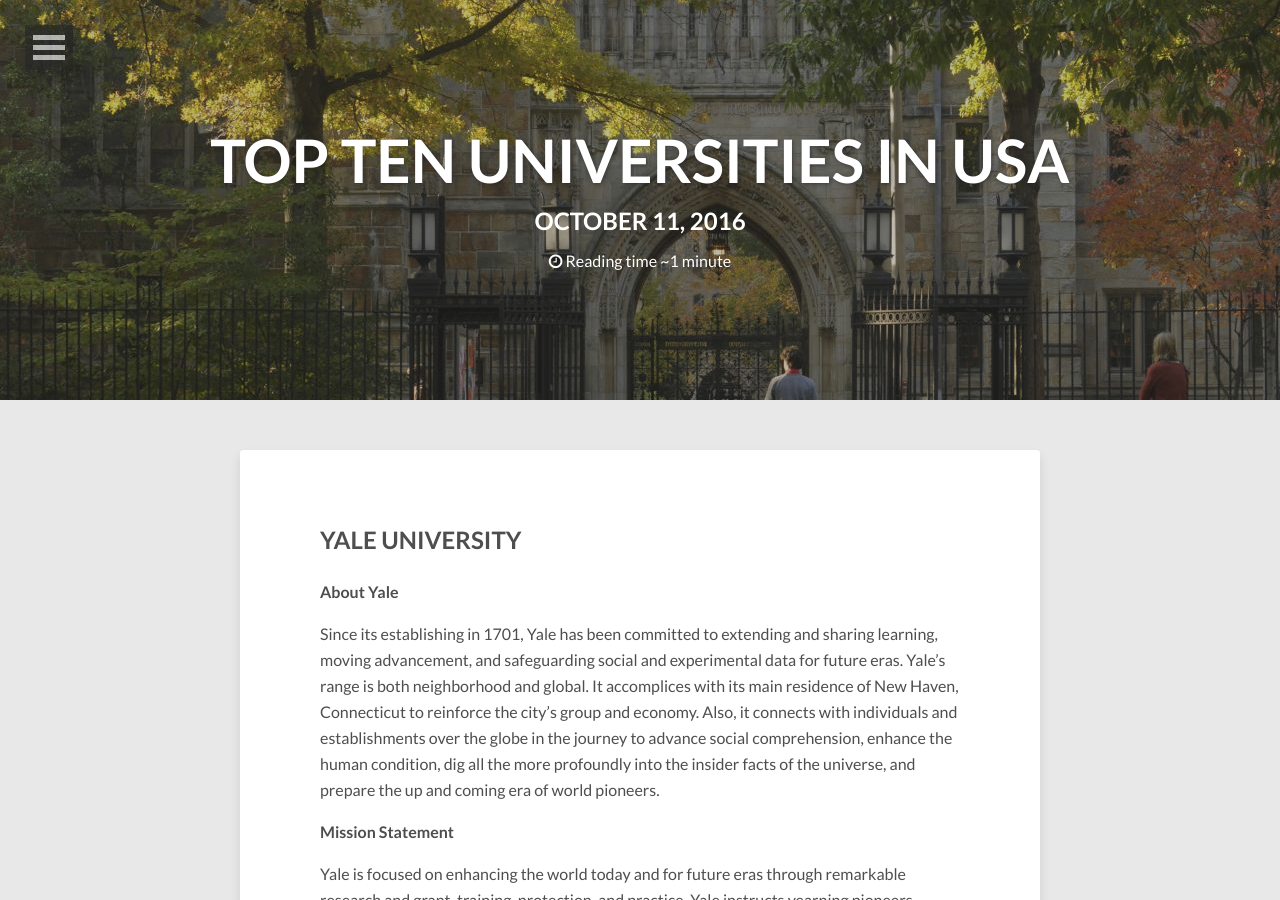
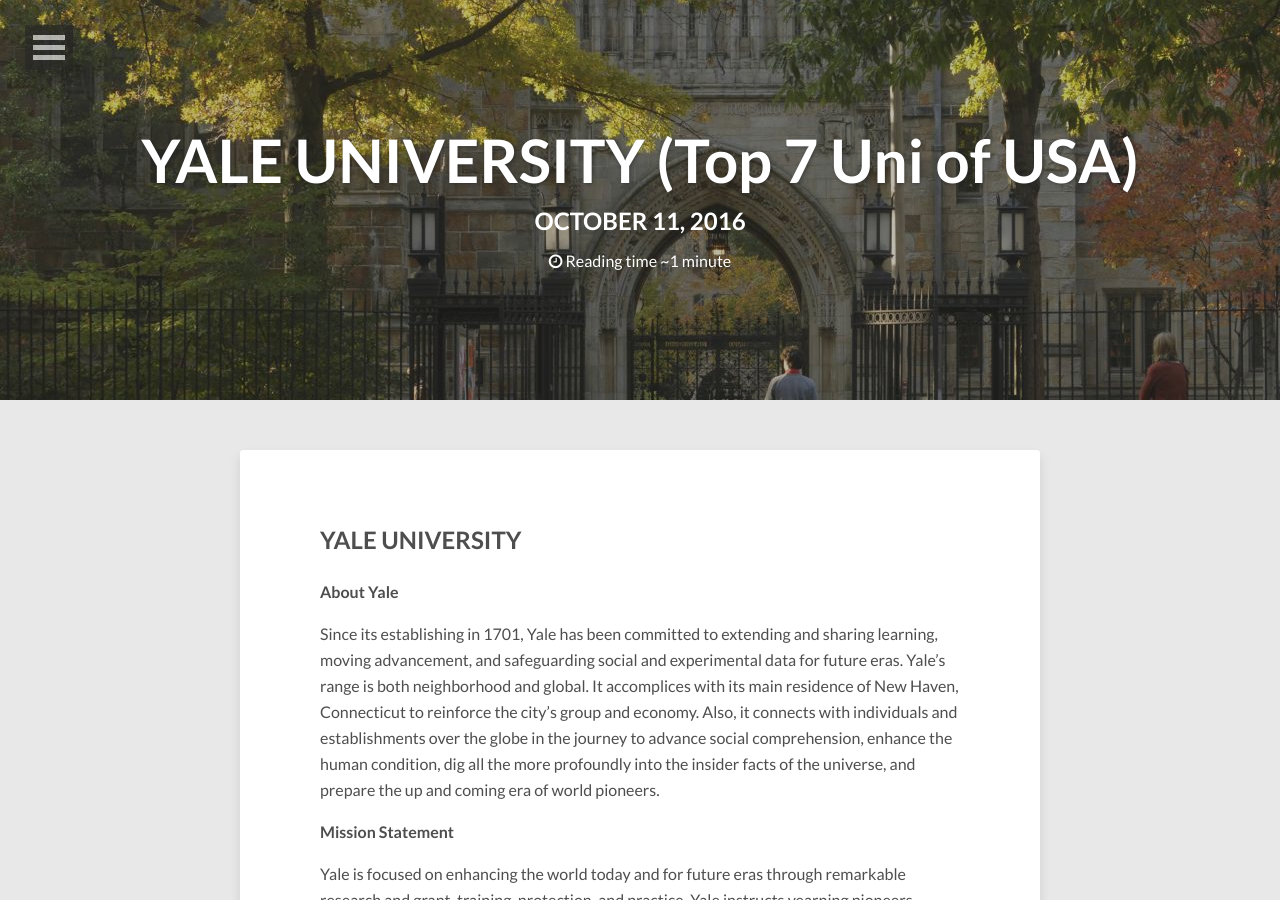
Before and after one commit to vivek1karna/topten, a Jekyll site: the page built from _posts/2016-10-11-top-online-universities7.md, in a window 1280 px wide and 900 px high. Built offline with Jekyll 4.4.1, drawn with Linux system fonts in a browser that asks for light colours; nearby versions of some CDN libraries; comment, search, counter and statistics services are not loaded.

Commit message:
Update 2016-10-11-top-online-universities7.md

```diff
--- a/_posts/2016-10-11-top-online-universities7.md
+++ b/_posts/2016-10-11-top-online-universities7.md
@@ -1,6 +1,6 @@
 ---
 layout: post
-title: TOP TEN UNIVERSITIES IN USA
+title: YALE UNIVERSITY (Top 7 Uni of USA)
 description: Top Online Universities
 comments: true
 tags: [Best Teaching Degrees]
```
